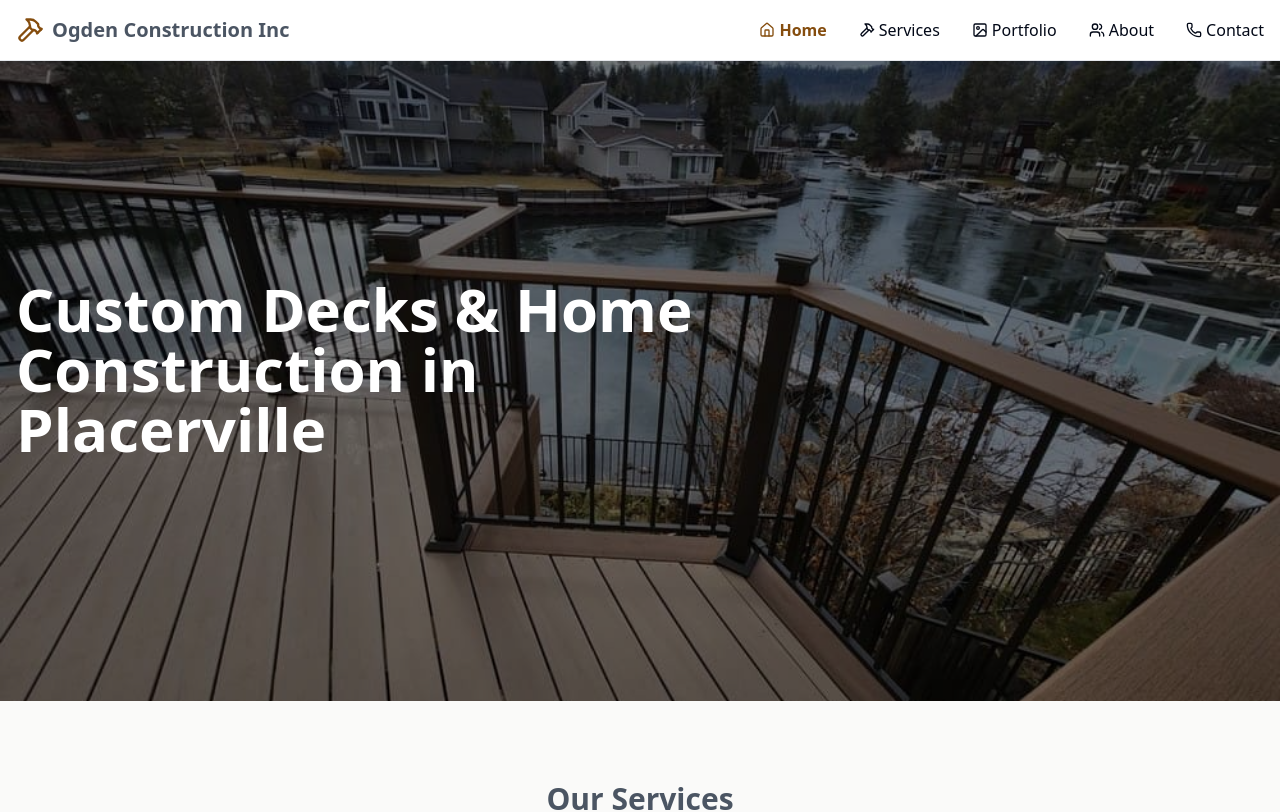
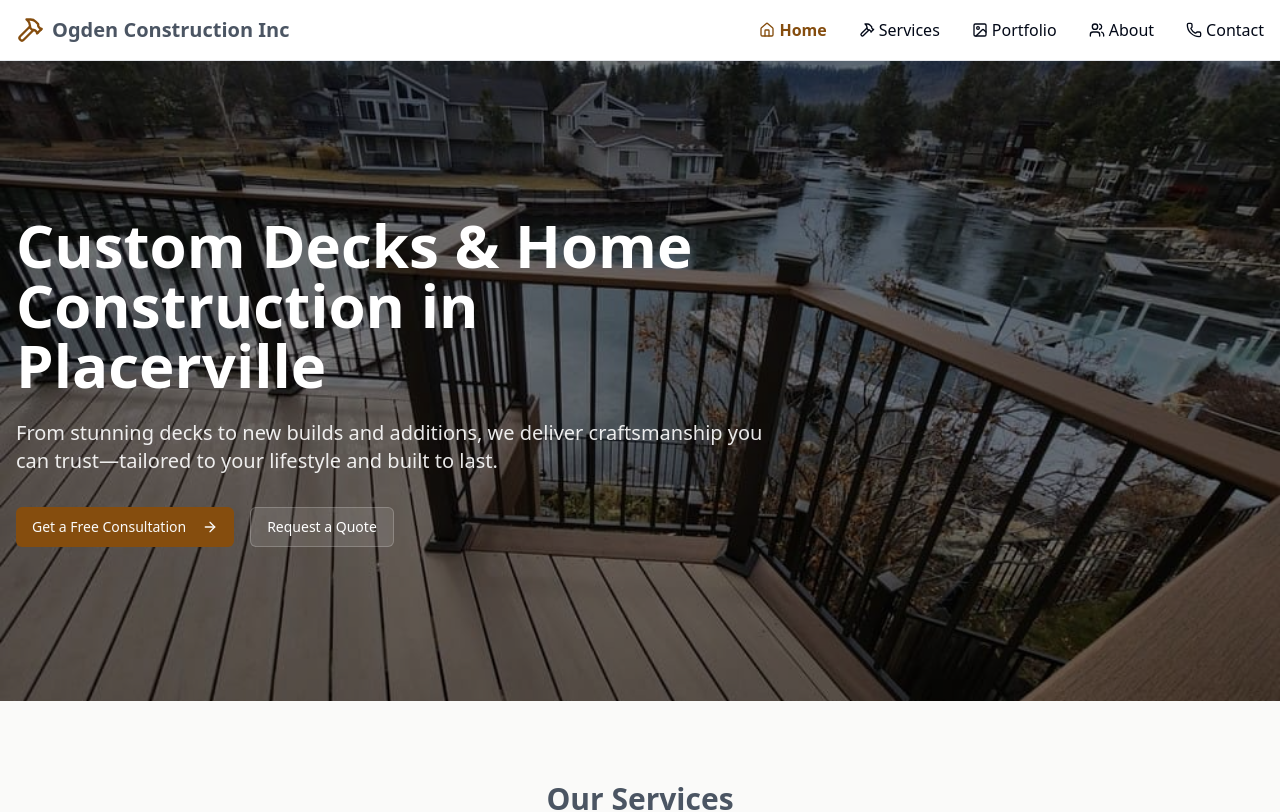
Before and after one commit to garretdgrant/ogden-construction, a Next.js app: page / in a window 1280 px wide. Shown: the top 812 px of the page. Built offline with nearby package versions, Linux system fonts and the light colour scheme.

Commit message:
chore: revert hero

```diff
--- a/src/components/Hero.tsx
+++ b/src/components/Hero.tsx
@@ -1,7 +1,7 @@
-// import { Button } from "./ui/button";
-// import Link from "next/link";
+import { Button } from "./ui/button";
+import Link from "next/link";
 import Image from "next/image";
-// import { ScrollToContactButton } from "./ScrollToContactButton";
+import { ScrollToContactButton } from "./ScrollToContactButton";
 
 export const Hero = () => {
   return (
@@ -23,18 +23,12 @@ export const Hero = () => {
           <h1 className="text-4xl md:text-6xl font-bold text-white mb-6">
             Custom Decks & Home Construction in Placerville
           </h1>
-          {/* <p
-            className="text-xl text-white/90 mb-8"
-            // style={{ animationDelay: "0.2s" }}
-          >
+          <p className="text-xl text-white/90 mb-8">
             From stunning decks to new builds and additions, we deliver
             craftsmanship you can trust—tailored to your lifestyle and built to
             last.
-          </p> */}
-          {/* <div
-            className="flex flex-col sm:flex-row sm:space-x-4 space-y-2 sm:space-y-0"
-            // style={{ animationDelay: "0.4s" }}
-          >
+          </p>
+          <div className="flex flex-col sm:flex-row sm:space-x-4 space-y-2 sm:space-y-0">
             <ScrollToContactButton />
             <Link href="/contact" className="w-full sm:w-auto">
               <Button
@@ -44,7 +38,7 @@ export const Hero = () => {
                 Request a Quote
               </Button>
             </Link>
-          </div> */}
+          </div>
         </div>
       </div>
     </div>
```
